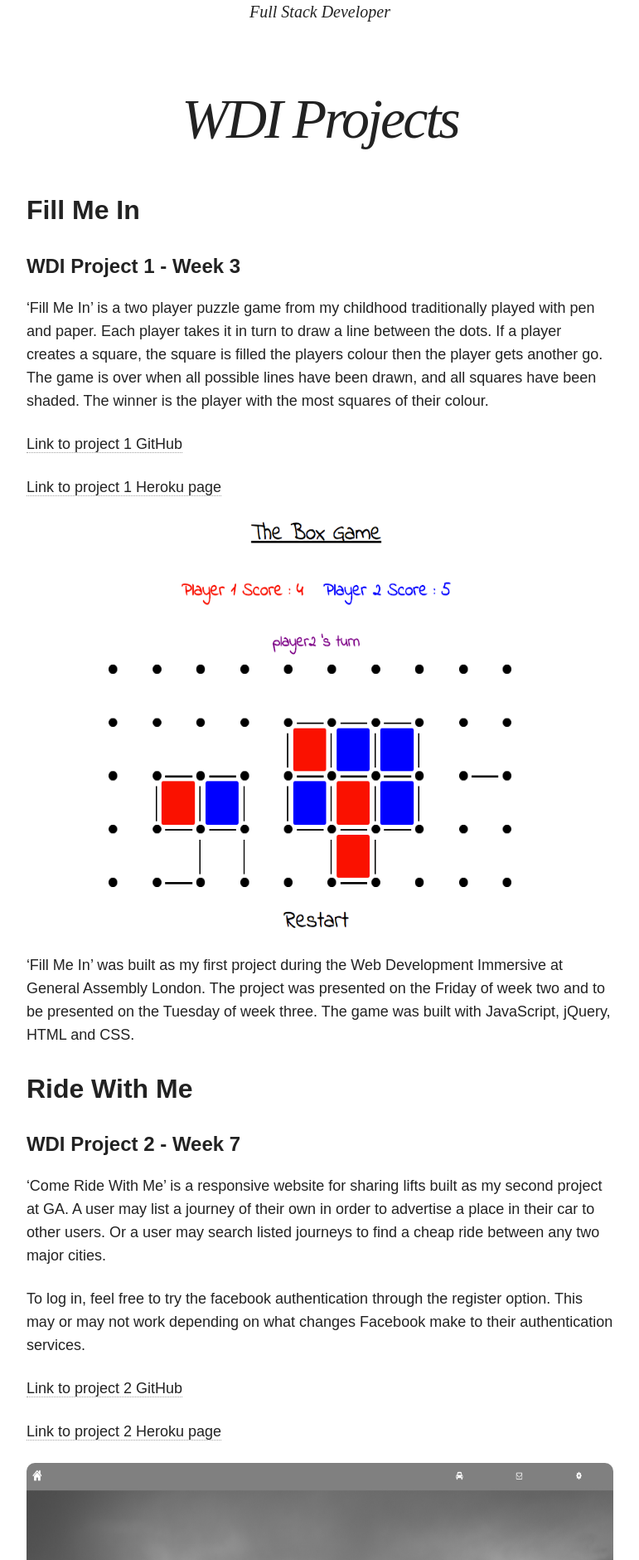
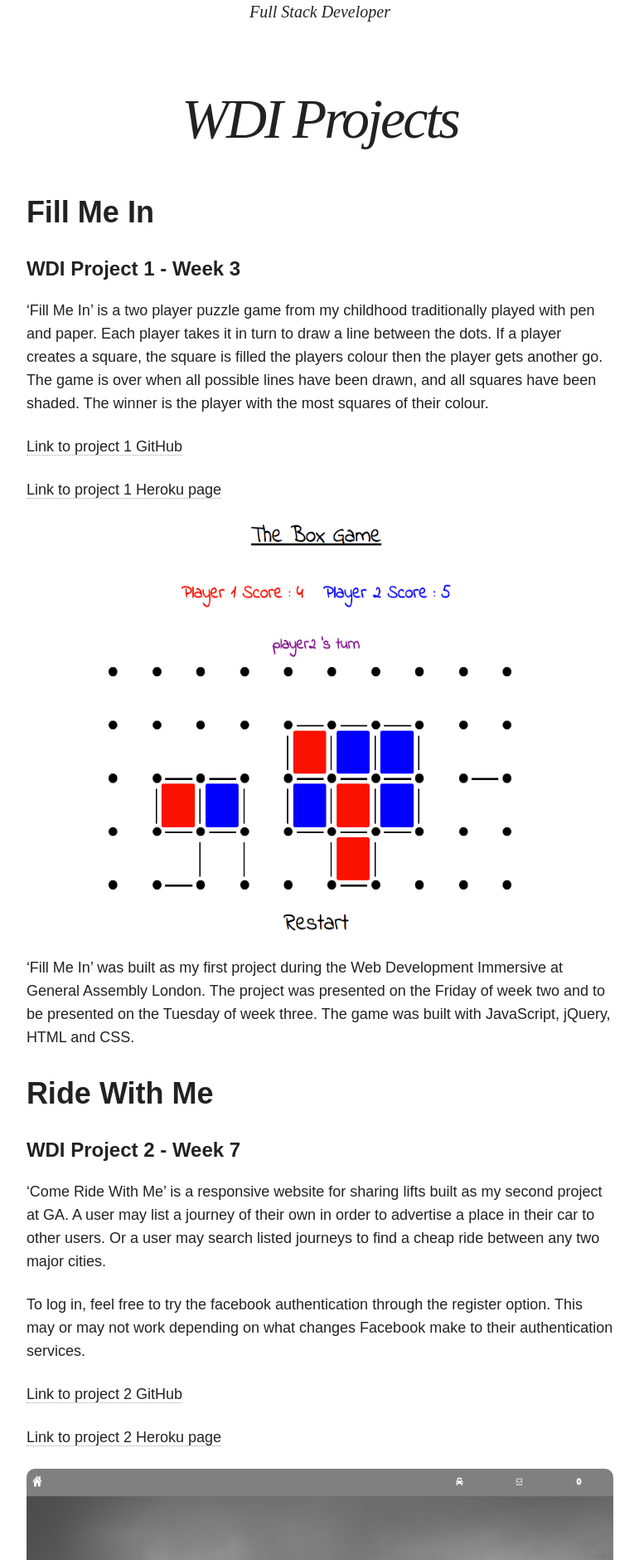
Before and after one commit to AlistairHopkins92/AlistairHopkins92.github.io, a Jekyll site: the page built from projects/index.md, in a window 1280 px wide. Shown: the part 381-2261 px from the top of the page at 83% size, without its empty margins (254-1025 px from the left). Built offline with Jekyll 4.4.1, drawn with Linux system fonts in a browser that asks for light colours; nearby versions of some CDN libraries.

```diff
--- a/projects/index.md
+++ b/projects/index.md
@@ -10,7 +10,7 @@ modified: 2014-08-08T19:44:38.564948-04:00
 
 
 
-<h2>Fill Me In</h2>
+<h1 id="project1">Fill Me In</h1>
 
 #### WDI Project 1 - Week 3
 
@@ -28,7 +28,7 @@ modified: 2014-08-08T19:44:38.564948-04:00
 ‘Fill Me In’ was built as my first project during the Web Development Immersive at General Assembly London. The project was presented on the Friday of week two and to be presented on the Tuesday of week three. The game was built with JavaScript, jQuery, HTML and CSS.
 
 
-## Ride With Me
+<h1 id="project2"> Ride With Me </h1>
 
 #### WDI Project 2 - Week 7
 
@@ -49,7 +49,7 @@ To log in, feel free to try the facebook authentication through the register opt
 'Come Ride With Me' was built as my second project at GA. The project was built using Ruby on Rails, CSS, styled with foundation and used OAuth for Facebook registration and login authentication.
 
 
-## 7 Days of Sun
+<h1 id="project3"> 7 Days of Sun </h1>
 
 #### WDI Project 3 - Week 9
 
@@ -77,7 +77,7 @@ This project was built as the first group project as a team of three. The projec
 The project made use of two APIs firstly the Google Maps API to plot the search results on a world map, and the forecast.io API to retrieve up to date weather conditions.
 
 
-## Down To Go
+<h1 id="project4"> Down To Go </h1>
 
 #### WDI Project 4 - Week 12
 
```
Also changed, not shown: index.html (+4 -4 lines).
